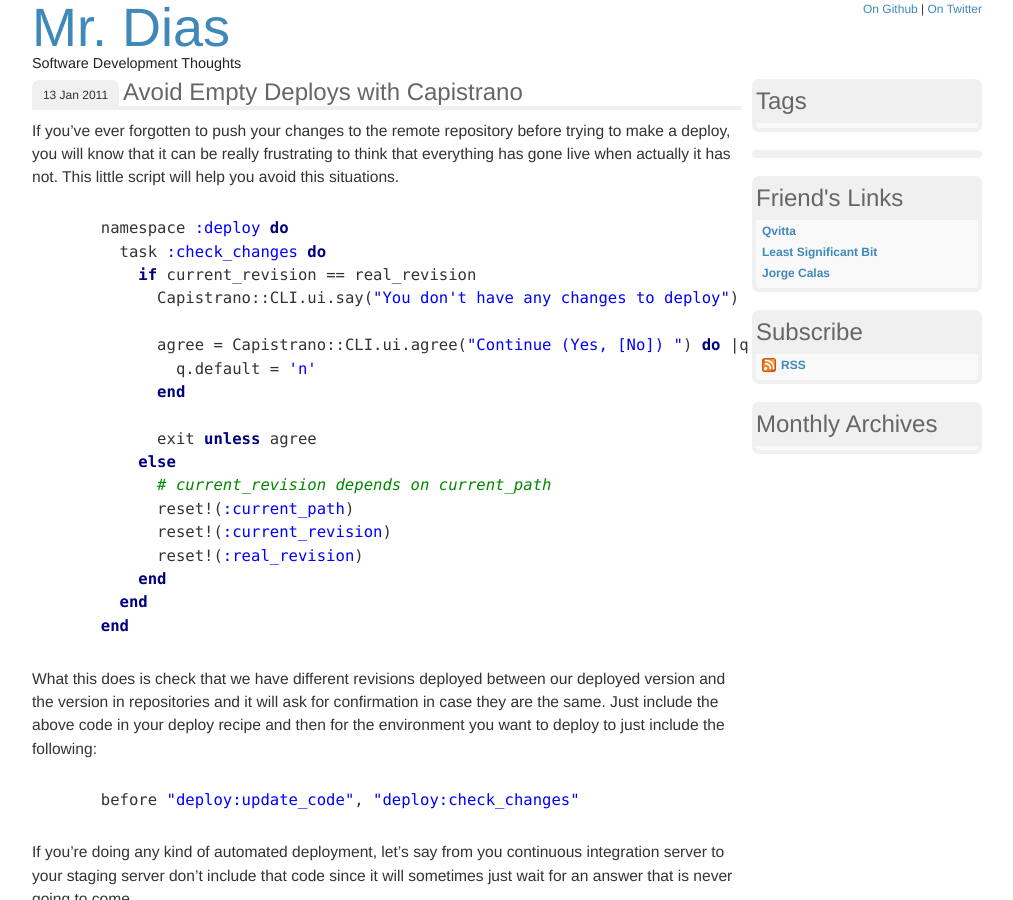
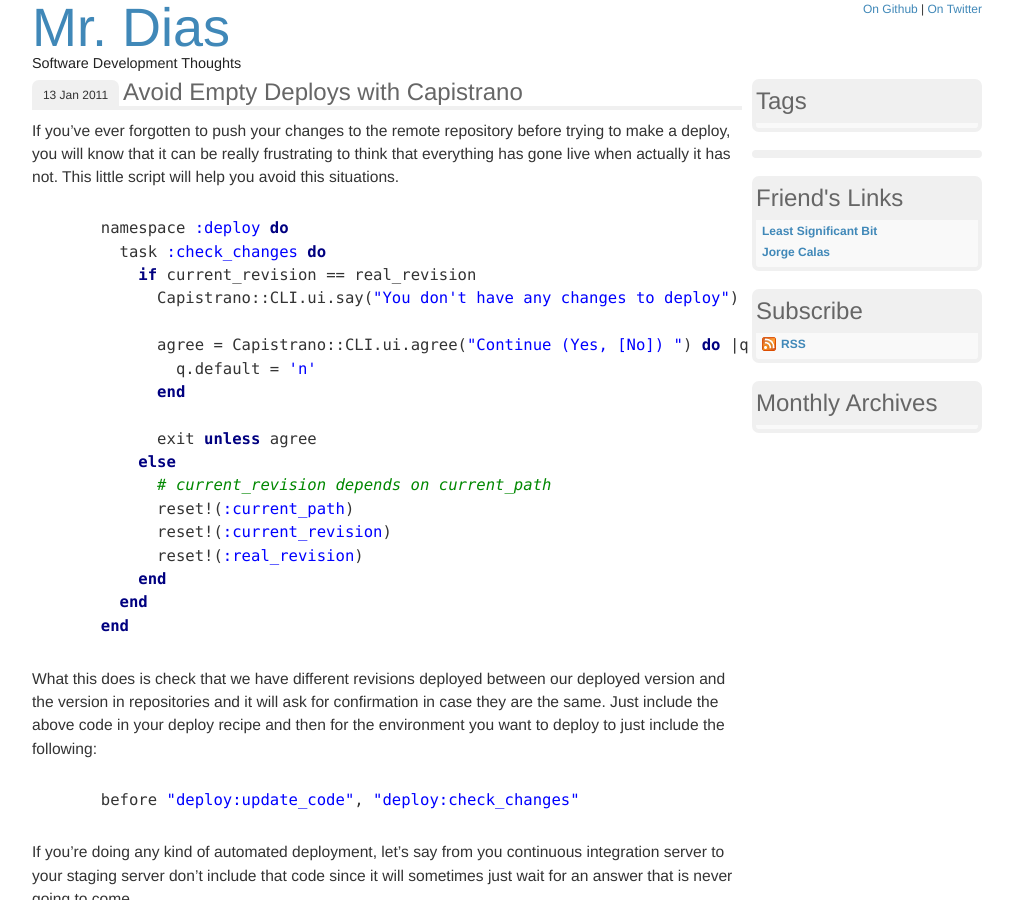
Before and after one commit to diasjorge/diasjorge.github.io, a Jekyll site: the page built from index.html, in a window 1280 px wide and 900 px high. Shown: the whole window, without its empty margins (133-1146 px from the left). Built offline with Jekyll 4.4.1, drawn with Linux system fonts in a browser that asks for light colours; Markdown is read by kramdown in place of the engine named in the settings; comment, search, counter and statistics services are not loaded.

Commit message:
Updated layout

```diff
--- a/_layouts/default.html
+++ b/_layouts/default.html
@@ -50,9 +50,6 @@
 	    Friend's Links
 	  </h2>
 	  <ul>
-	    <li>
-	      <a href="http://qvitta.net">Qvitta</a>
-	    </li>
 	    <li>
 	      <a href="http://least-significant-bit.com">Least Significant Bit</a>
 	    </li>
```
